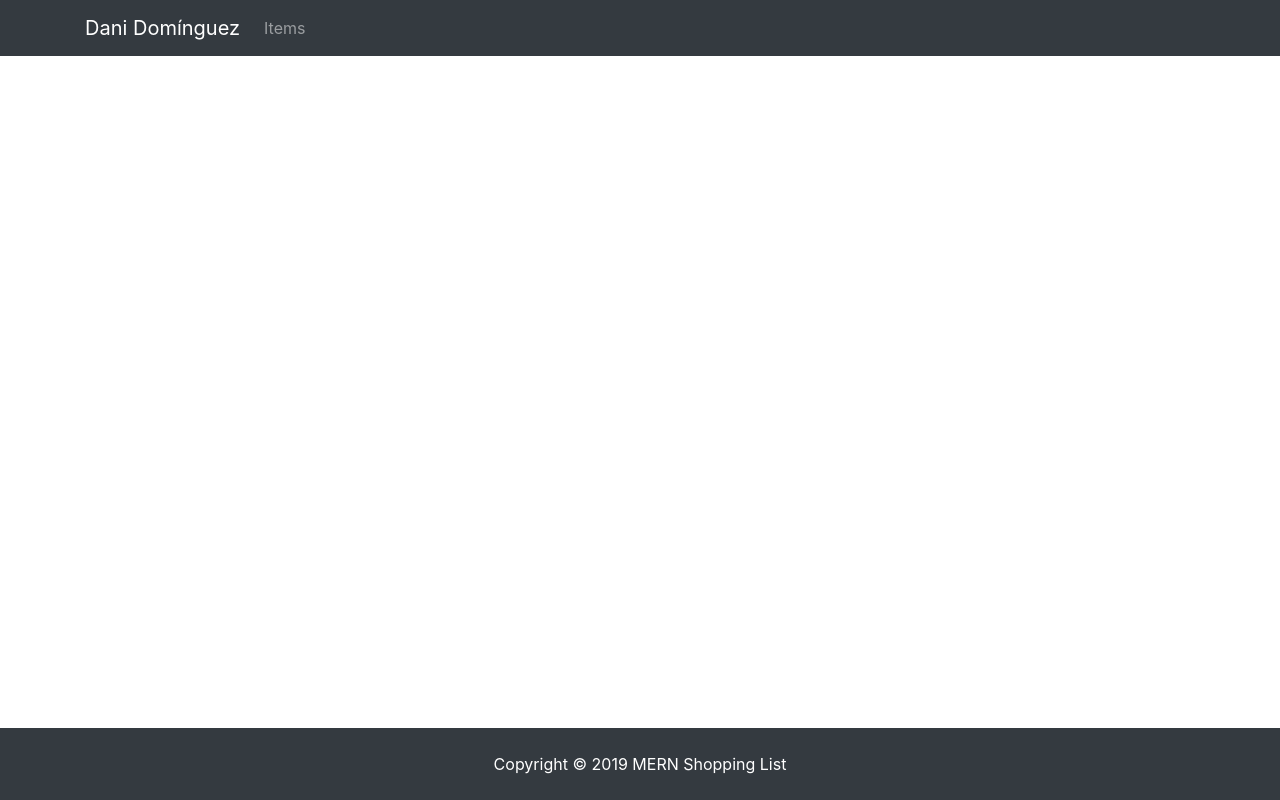
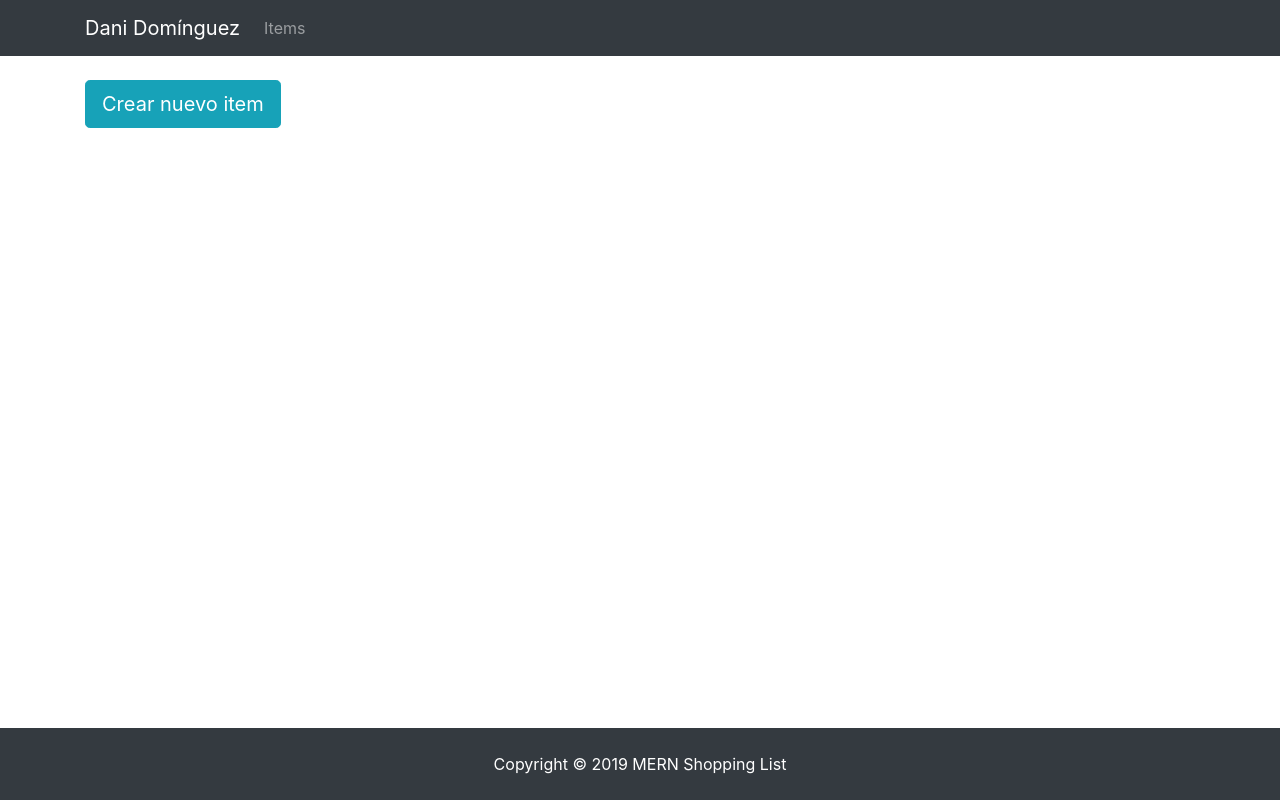
Before and after one commit to danidz96/mern-shoppinglist, a React (Create React App) app in the folder client/: page / in a window 1280 px wide. Built offline with nearby package versions, Linux system fonts and the light colour scheme.

Commit message:
create dashboard

```diff
--- a/client/src/App.js
+++ b/client/src/App.js
@@ -2,6 +2,7 @@ import React from 'react';
 import { BrowserRouter as Router } from 'react-router-dom';
 import Navbar from './components/Navbar/Navbar';
 import Footer from './components/Footer/Footer';
+import Dashboard from './components/Dashboard/Dashboard';
 import './styles/App.css';
 
 const App = () => {
@@ -9,7 +10,7 @@ const App = () => {
 		<Router>
 			<div className="App">
 				<Navbar />
-
+				<Dashboard />
 				<Footer />
 			</div>
 		</Router>
--- /dev/null
+++ b/client/src/components/Dashboard/Dashboard.js
@@ -0,0 +1,16 @@
+import React from 'react';
+import { Link } from 'react-router-dom';
+
+const Dashboard = () => {
+	return (
+		<div className="container">
+			<div className="create-item">
+				<Link to="/create-item" className="btn btn-lg btn-info">
+					Crear nuevo item
+				</Link>
+			</div>
+		</div>
+	);
+};
+
+export default Dashboard;
```
